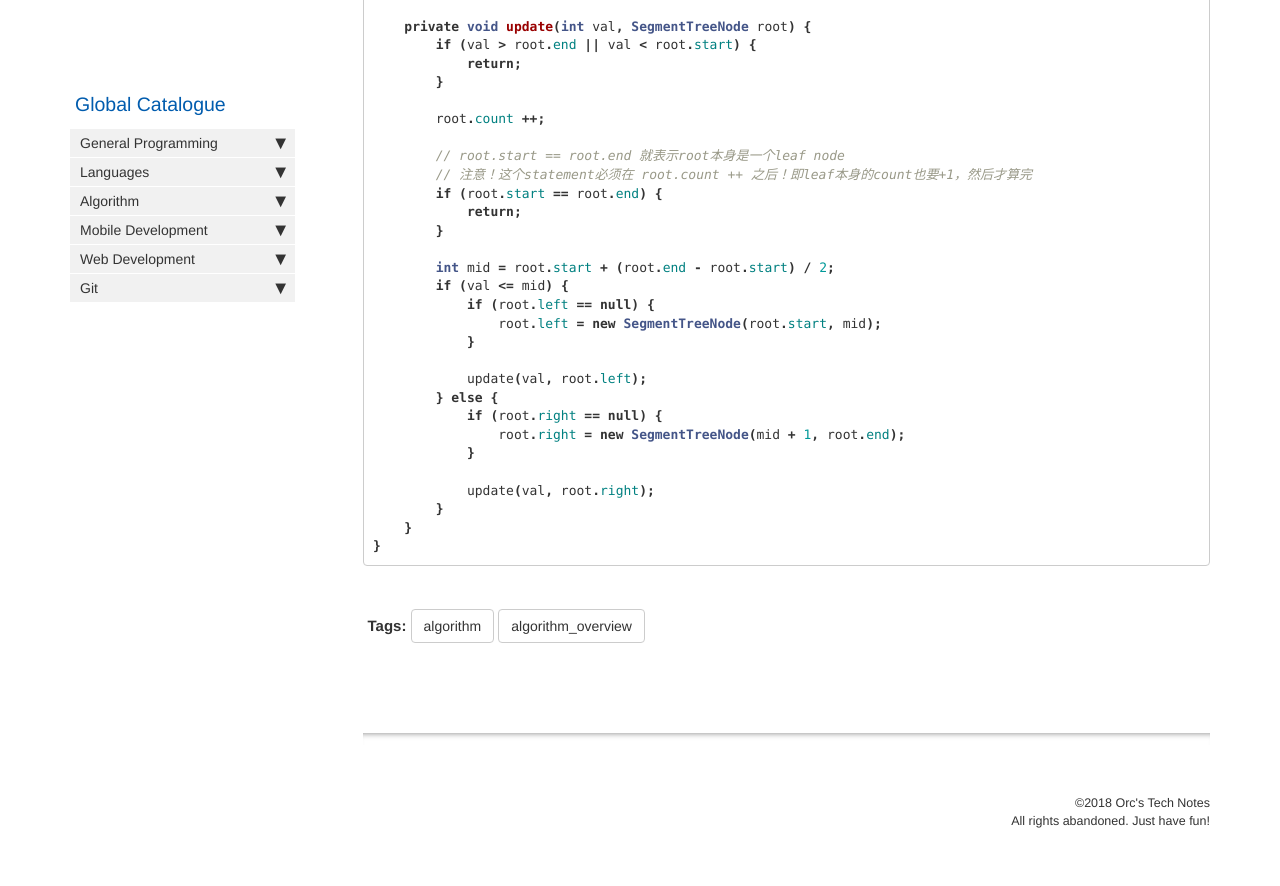
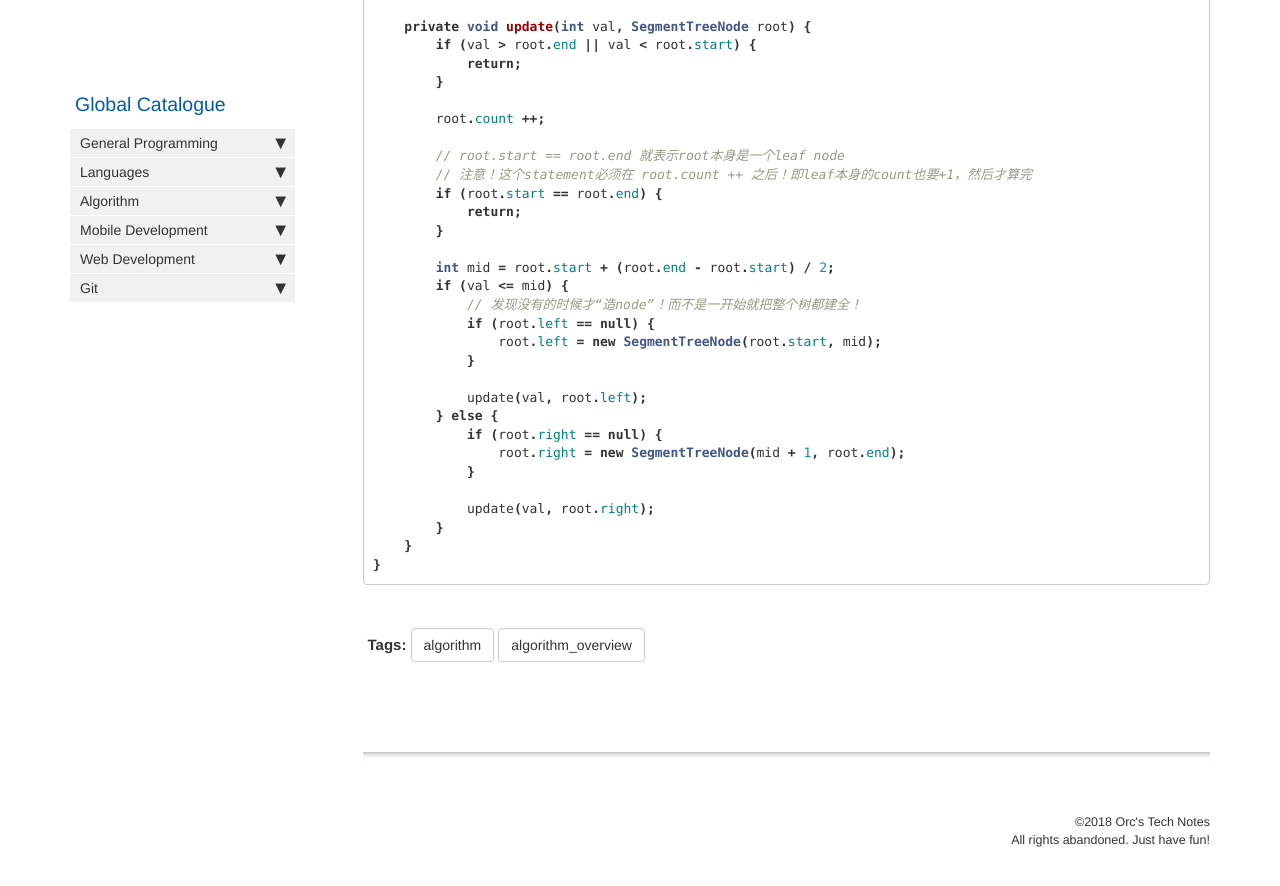
Before and after one commit to HungryOrc/hungryorc.github.io, a Jekyll site: the page built from pages/algorithm/algorithm_segment_tree.md, in a window 1280 px wide and 900 px high, scrolled down 4278 px. Shown: the top 886 px of the window. Built offline with Jekyll 4.4.1, drawn with Linux system fonts in a browser that asks for light colours; nearby versions of some CDN libraries; comment, search, counter and statistics services are not loaded.

Commit message:
Update algorithm_segment_tree.md

```diff
--- a/pages/algorithm/algorithm_segment_tree.md
+++ b/pages/algorithm/algorithm_segment_tree.md
@@ -217,6 +217,7 @@ public Solution {
 
         int mid = root.start + (root.end - root.start) / 2;
         if (val <= mid) {
+            // 发现没有的时候才“造node”！而不是一开始就把整个树都建全！
             if (root.left == null) {
                 root.left = new SegmentTreeNode(root.start, mid);
             }
```
